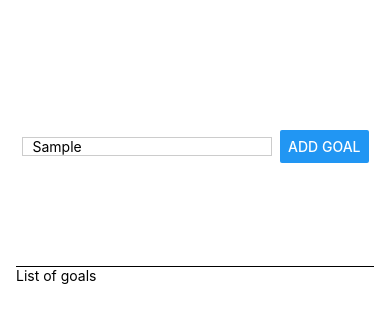
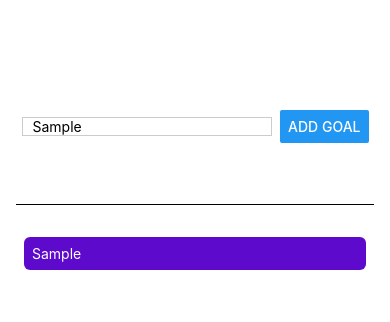
Before and after one commit to Linsted/ReactNative-02, a React Native app: screen / in a window 390 px wide. Both pictures are taken after typing "Sample" into the empty fields and a click on the button "ADD GOAL". Shown: the top 322 px of the page. Built offline with nearby package versions, Linux system fonts and the light colour scheme.

Commit message:
feat: add list

```diff
--- a/App.js
+++ b/App.js
@@ -1,14 +1,37 @@
+import { useState } from 'react';
 import { Button, StyleSheet, Text, TextInput, View } from 'react-native';
 
 export default function App() {
+
+  const [enteredText, setEnteredText] = useState('');
+  const [goalsList, setGoalsList] = useState([]);
+
+  const inputHandler = (text) => {
+    setEnteredText(text);
+  };
+  const addButtonHandler = () => {
+    setGoalsList(state => [...state, enteredText])
+  }
+
   return (
     <View style={styles.appContainer}>
       <View style={styles.inputContainer}>
-        <TextInput style={styles.textInput} placeholder='Your goal' />
-        <Button title='Add Goal' />
+        <TextInput
+          onChangeText={inputHandler}
+          style={styles.textInput}
+          placeholder='Your goal'
+        />
+        <Button
+          title='Add Goal'
+          onPress={addButtonHandler}
+        />
       </View>
       <View style={styles.listContainer}>
-        <Text>List of goals</Text>
+        {goalsList.map((goal, ind) =>
+          <View style={styles.item} key={ind}>
+            <Text style={styles.itemText}>{goal}</Text>
+          </View>
+        )}
       </View>
     </View>
   );
@@ -25,13 +48,10 @@ const styles = StyleSheet.create({
     flexDirection: 'row',
     justifyContent: 'center',
     gap: 8,
-    paddingBottom: 24,
+    marginBottom: 24,
     borderBottomWidth: 1,
     borderColor: 'black',
     alignItems: 'center',
-
-
-
   },
   textInput: {
     borderWidth: 1,
@@ -40,6 +60,15 @@ const styles = StyleSheet.create({
     paddingLeft: 10,
   },
   listContainer: {
-    flex: 3,
-  }
+    flex: 4,
+  },
+  item: {
+    margin: 8,
+    padding: 8,
+    borderRadius: 6,
+    backgroundColor: '#5e0acc',
+  },
+  itemText: {
+    color: 'white',
+  },
 });
```
